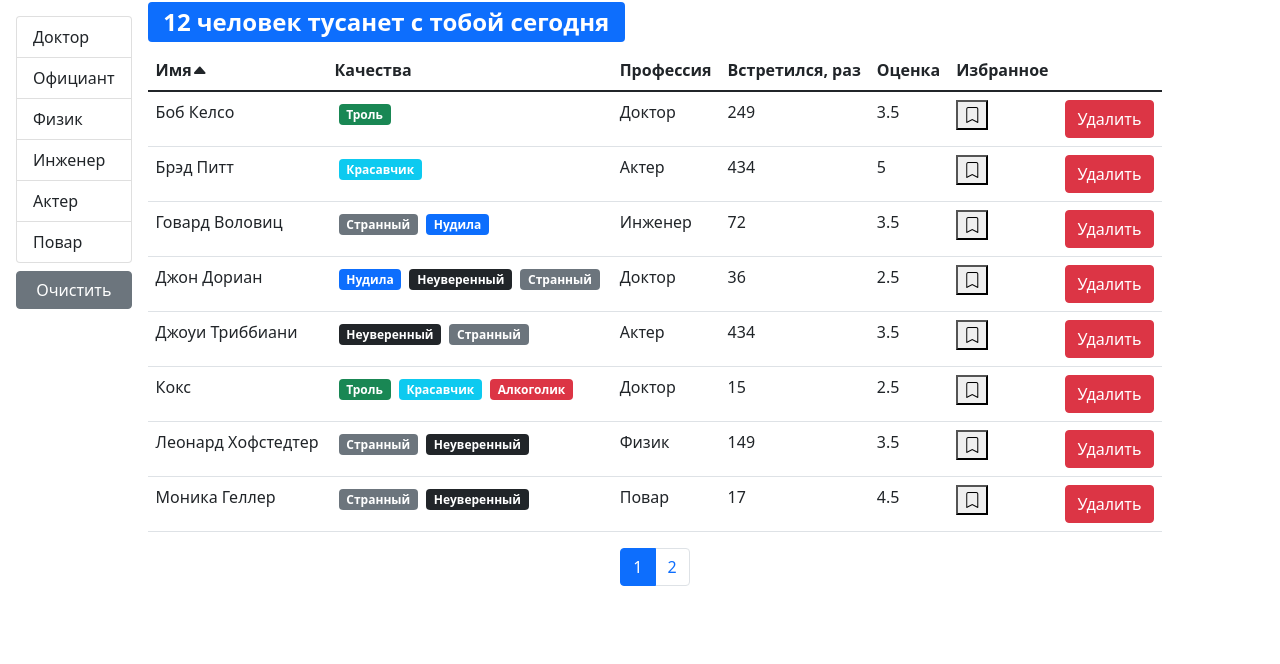
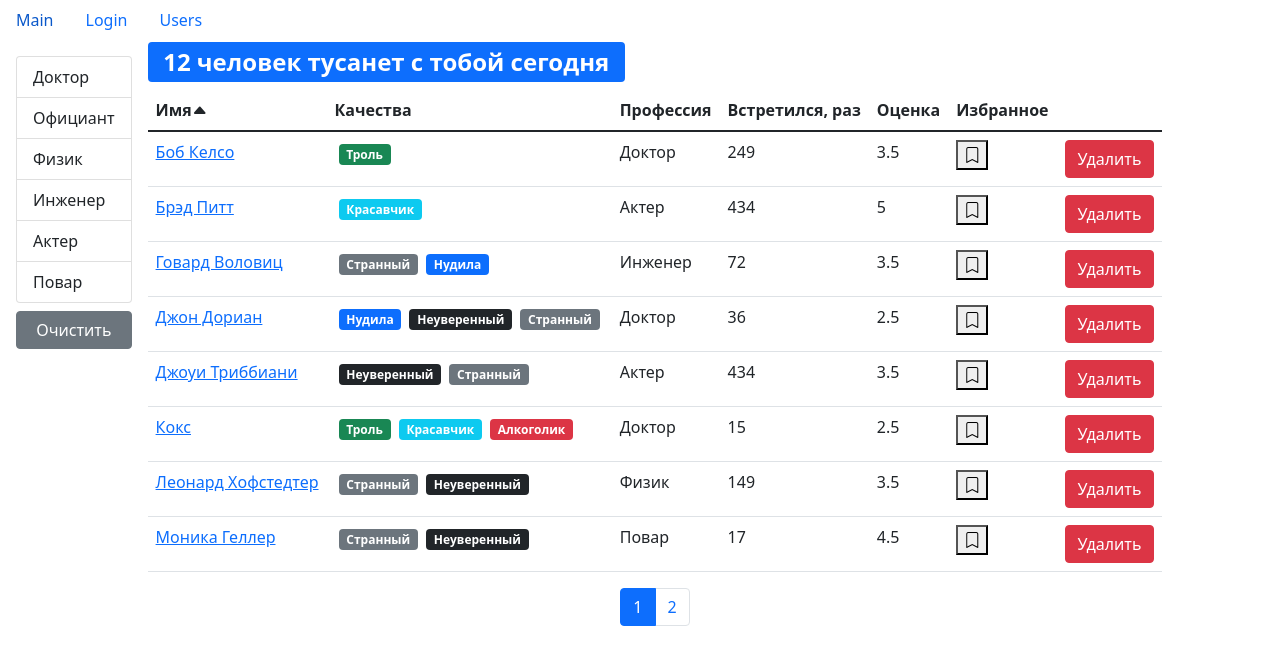
Before and after one commit to Calorific/react-course-project, a React (Create React App) app: page /users in a window 1280 px wide. Shown: the top 664 px of the page. Built offline with nearby package versions, Linux system fonts and the light colour scheme.

Commit message:
added basic routing and each user page

```diff
--- a/package.json
+++ b/package.json
@@ -11,6 +11,7 @@
     "prop-types": "^15.8.1",
     "react": "^18.2.0",
     "react-dom": "^18.2.0",
+    "react-router-dom": "^5.3.0",
     "react-scripts": "5.0.1",
     "web-vitals": "^2.1.4"
   },
--- a/src/API/fake.api/user.api.js
+++ b/src/API/fake.api/user.api.js
@@ -151,6 +151,14 @@ const fetchAll = () =>
     }, 1000)
   })
 
+const getById = id =>
+  new Promise(resolve => {
+    window.setTimeout(function () {
+      resolve(users.find(u => u._id === id))
+    }, 1000)
+  })
+
 export default {
-  fetchAll
+  fetchAll,
+  getById
 }
--- a/src/App.js
+++ b/src/App.js
@@ -1,12 +1,20 @@
 import React from 'react'
 import Users from './components/users'
+import Navbar from './components/navbar'
+import { Route } from 'react-router-dom'
+import Main from './components/main'
+import Login from './components/login'
 
 
 const App = () => {
   return (
     <>
       <div className="App">
-        <Users />
+        <Navbar />
+
+        <Route path='/' exact component={Main}/>
+        <Route path='/login' exact component={Login}/>
+        <Route path='/users' component={Users}/>
       </div>
     </>
 
--- /dev/null
+++ b/src/components/login.jsx
@@ -0,0 +1,17 @@
+import React from 'react'
+import PropTypes from 'prop-types'
+
+const Login = () => {
+
+  return (
+    <>
+      <h2>Login</h2>
+    </>
+  )
+}
+
+Login.propTypes = {
+
+}
+
+export default Login
--- /dev/null
+++ b/src/components/main.jsx
@@ -0,0 +1,17 @@
+import React from 'react'
+import PropTypes from 'prop-types'
+
+const Main = () => {
+
+  return (
+    <>
+      <h2>Main Page</h2>
+    </>
+  )
+}
+
+Main.propTypes = {
+
+}
+
+export default Main
--- /dev/null
+++ b/src/components/navbar.jsx
@@ -0,0 +1,29 @@
+import React from 'react'
+import PropTypes from 'prop-types'
+import { Link } from 'react-router-dom'
+
+const Navbar = () => {
+
+  return (
+    <>
+      <ul className="nav">
+        <li className="nav-item">
+          <Link className="nav-link active" aria-current="page" to="/">Main</Link>
+        </li>
+        <li className="nav-item">
+          <Link className="nav-link" to="/login">Login</Link>
+        </li>
+        <li className="nav-item">
+          <Link className="nav-link" to="/users">Users</Link>
+        </li>
+      </ul>
+
+    </>
+  )
+}
+
+Navbar.propTypes = {
+
+}
+
+export default Navbar
--- /dev/null
+++ b/src/components/userPage.jsx
@@ -0,0 +1,38 @@
+import React, { useEffect, useState } from 'react'
+import PropTypes from 'prop-types'
+import { useHistory, useParams } from 'react-router-dom/cjs/react-router-dom'
+import userApi from '../API/fake.api/user.api'
+import QualitiesList from './qualitiesList'
+
+const UserPage = () => {
+  const { id } = useParams()
+  const [user, setUser] = useState()
+  useEffect(() => {
+    userApi.getById(id).then(data => setUser(data))
+  })
+
+  const history = useHistory()
+  const handlePushingToUsers = () => {
+    history.push('/users')
+  }
+  return (
+    <>
+      {user ? (
+        <>
+          <h1>{user.name}</h1>
+          <h2>Профессия: {user.profession.name}</h2>
+          <QualitiesList qualities={user.qualities} />
+          <p>Встреч: {user.completedMeetings}</p>
+          <h3>Рейтинг: {user.rate}</h3>
+          <button onClick={handlePushingToUsers}>Все пользователи</button>
+        </>
+      ) : <h1>Loading...</h1>}
+    </>
+  )
+}
+
+UserPage.propTypes = {
+
+}
+
+export default UserPage
--- a/src/components/users.jsx
+++ b/src/components/users.jsx
@@ -1,108 +1,17 @@
-import React, { useEffect, useState } from 'react'
+import React from 'react'
 import PropTypes from 'prop-types'
+import { Route } from 'react-router-dom'
+import UserPage from './userPage'
+import UsersList from './usersList'
 
-import api from '../API'
-import SearchStatus from './searchStatus'
-import Pagination from './pagination'
-import paginate from '../utils/paginate'
-import GroupList from './groupList'
-import UsersTable from './usersTable'
+const Users = () => {
 
-import _ from 'lodash'
-const Users = () => {
-  const [currentPage, setCurrentPage] = useState(1)
-  const [professions, setProfessions] = useState()
-  const [selectedProf, setSelectedProf] = useState()
-  const [sortBy, setSortBy] = useState({ path: 'name', order: 'asc' })
-  const pageSize = 8
-
-  const [users, setUsers] = useState()
-
-  useEffect(() => {
-    api.users.fetchAll().then(data => setUsers(data))
-  }, [])
-
-  const handleDelete = id => {
-    setUsers(users.filter(user => user._id !== id))
-  }
-
-  const handleMarking = id => {
-    const allUsers = [...users]
-    const user = allUsers.find(u => u._id === id)
-    user.bookmark = !user.bookmark
-
-    setUsers(allUsers)
-  }
-
-  useEffect(() => {
-    api.professions.fetchAll().then(data => {
-      setProfessions(data)
-    })
-  }, [])
-
-  useEffect(() => {
-    setCurrentPage(1)
-  }, [selectedProf])
-
-  const handlePageChange = (pageIndex) => {
-    setCurrentPage(pageIndex)
-  }
-
-  const handleProfessionSelect = item => {
-    setSelectedProf(item)
-  }
-
-  const handleSort = item => {
-    setSortBy(item)
-  }
-
-  if (users) {
-
-    const filteredUsers = selectedProf ? users.filter(u => u.profession._id === selectedProf._id) : users
-    const count = filteredUsers.length
-    const sortedUsers = _.orderBy(filteredUsers, [sortBy.path], [sortBy.order])
-    const userCrop = paginate(sortedUsers, currentPage, pageSize)
-    const clearFilter = () => {
-      setSelectedProf(null)
-    }
-
-    return (
-        <div className="d-flex">
-          {professions && count ?
-            <div className="d-flex flex-column flex-shrink-0 p-3">
-              <GroupList
-                  selectedItem={selectedProf}
-                  items={professions}
-                  onItemSelect={handleProfessionSelect}
-              />
-              <button className="btn btn-secondary mt-2" onClick={clearFilter}>Очистить</button>
-            </div> : ''}
-
-          <div className="d-flex flex-column">
-            <h2>{<SearchStatus length={count}/>}</h2>
-            {count ?
-              <UsersTable
-                  users={userCrop}
-                  onSort={handleSort}
-                  onDelete={handleDelete}
-                  onMarking={handleMarking}
-                  selectedSort={sortBy}
-              /> : ''
-            }
-            <div className="d-flex justify-content-center">
-              <Pagination itemsCount={count} pageSize={pageSize} onPageChange={handlePageChange}
-                          currentPage={currentPage}/>
-            </div>
-          </div>
-        </div>
-    )
-  }
-  return 'loading...'
-}
-
-Users.propTypes = {
-  users: PropTypes.arrayOf(PropTypes.object),
-  rest: PropTypes.arrayOf(PropTypes.func)
+  return (
+    <>
+      <Route path='/users' component={UsersList} exact />
+      <Route path='/users/:id' component={UserPage} />
+    </>
+  )
 }
 
 Users.propTypes = {
--- /dev/null
+++ b/src/components/usersList.jsx
@@ -0,0 +1,111 @@
+import React, { useEffect, useState } from 'react'
+import PropTypes from 'prop-types'
+
+import api from '../API'
+import SearchStatus from './searchStatus'
+import Pagination from './pagination'
+import paginate from '../utils/paginate'
+import GroupList from './groupList'
+import UsersTable from './usersTable'
+
+import _ from 'lodash'
+const UsersList = () => {
+  const [currentPage, setCurrentPage] = useState(1)
+  const [professions, setProfessions] = useState()
+  const [selectedProf, setSelectedProf] = useState()
+  const [sortBy, setSortBy] = useState({ path: 'name', order: 'asc' })
+  const pageSize = 8
+
+  const [users, setUsers] = useState()
+
+  useEffect(() => {
+    api.users.fetchAll().then(data => setUsers(data))
+  }, [])
+
+  const handleDelete = id => {
+    setUsers(users.filter(user => user._id !== id))
+  }
+
+  const handleMarking = id => {
+    const allUsers = [...users]
+    const user = allUsers.find(u => u._id === id)
+    user.bookmark = !user.bookmark
+
+    setUsers(allUsers)
+  }
+
+  useEffect(() => {
+    api.professions.fetchAll().then(data => {
+      setProfessions(data)
+    })
+  }, [])
+
+  useEffect(() => {
+    setCurrentPage(1)
+  }, [selectedProf])
+
+  const handlePageChange = (pageIndex) => {
+    setCurrentPage(pageIndex)
+  }
+
+  const handleProfessionSelect = item => {
+    setSelectedProf(item)
+  }
+
+  const handleSort = item => {
+    setSortBy(item)
+  }
+
+  if (users) {
+    const filteredUsers = selectedProf ? users.filter(u => u.profession._id === selectedProf._id) : users
+    const count = filteredUsers.length
+    const sortedUsers = _.orderBy(filteredUsers, [sortBy.path], [sortBy.order])
+    const userCrop = paginate(sortedUsers, currentPage, pageSize)
+    const clearFilter = () => {
+      setSelectedProf(null)
+    }
+
+    return (
+        <div className="d-flex">
+          {professions && count ?
+            <div className="d-flex flex-column flex-shrink-0 p-3">
+              <GroupList
+                  selectedItem={selectedProf}
+                  items={professions}
+                  onItemSelect={handleProfessionSelect}
+              />
+              <button className="btn btn-secondary mt-2" onClick={clearFilter}>Очистить</button>
+            </div> : ''}
+
+          <div className="d-flex flex-column">
+            <h2>{<SearchStatus length={count}/>}</h2>
+            {count ?
+              <UsersTable
+                  users={userCrop}
+                  onSort={handleSort}
+                  onDelete={handleDelete}
+                  onMarking={handleMarking}
+                  selectedSort={sortBy}
+              /> : ''
+            }
+            <div className="d-flex justify-content-center">
+              <Pagination itemsCount={count} pageSize={pageSize} onPageChange={handlePageChange}
+                          currentPage={currentPage}/>
+            </div>
+          </div>
+        </div>
+    )
+  }
+  return <h4>Loading...</h4>
+}
+
+UsersList.propTypes = {
+  users: PropTypes.arrayOf(PropTypes.object),
+  rest: PropTypes.arrayOf(PropTypes.func)
+}
+
+UsersList.propTypes = {
+
+}
+
+export default UsersList
--- a/src/components/usersTable.jsx
+++ b/src/components/usersTable.jsx
@@ -3,10 +3,11 @@ import PropTypes from 'prop-types'
 import Bookmark from './bookmark'
 import QualitiesList from './qualitiesList'
 import Table from './table'
+import { Link } from 'react-router-dom'
 
 const UsersTable = ({ users, onSort, selectedSort, onMarking, onDelete }) => {
   const columns = {
-    name: { path: 'name', name: 'Имя' },
+    name: { path: 'name', name: 'Имя', component: user => <Link to={`/users/${user._id}`}>{user.name}</Link> },
     qualities: { name: 'Качества', component: user => <QualitiesList qualities={user.qualities} /> },
     professions: { path: 'profession.name', name: 'Профессия' },
     completedMeetings: { path: 'completedMeetings', name: 'Встретился, раз' },
--- a/src/index.js
+++ b/src/index.js
@@ -1,11 +1,17 @@
 import React from 'react'
 import ReactDOM from 'react-dom/client'
+import { BrowserRouter } from 'react-router-dom'
 import 'bootstrap/dist/css/bootstrap.css'
 import App from './App'
+import * as PropTypes from 'prop-types'
 
 const root = ReactDOM.createRoot(document.getElementById('root'))
+
+
 root.render(
-  <React.StrictMode>
-    <App />
-  </React.StrictMode>
+    <BrowserRouter>
+      <React.StrictMode>
+        <App />
+      </React.StrictMode>
+    </BrowserRouter>
 )
```
Also changed, not shown: 1 other file (tests, documents, lock files or other folders).
